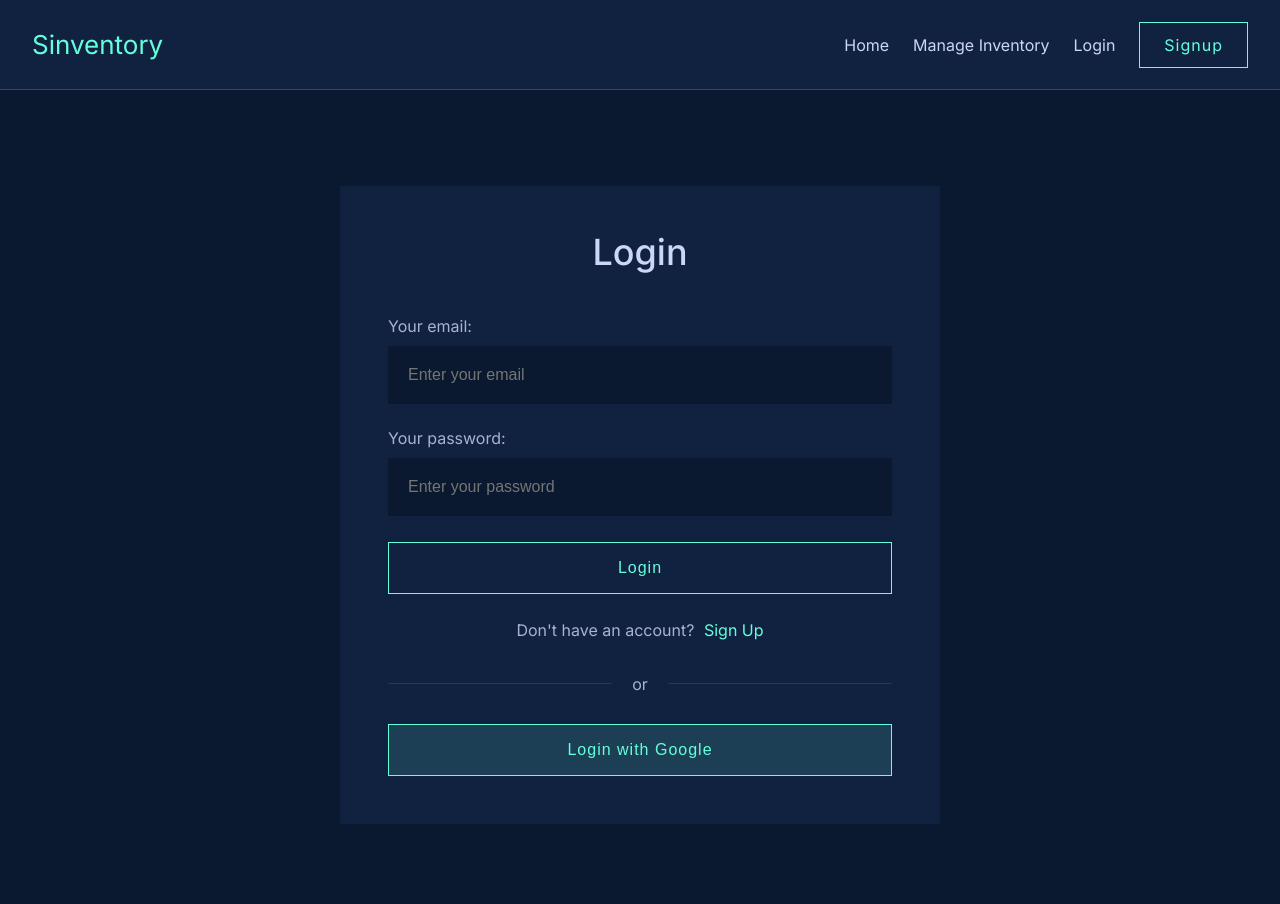
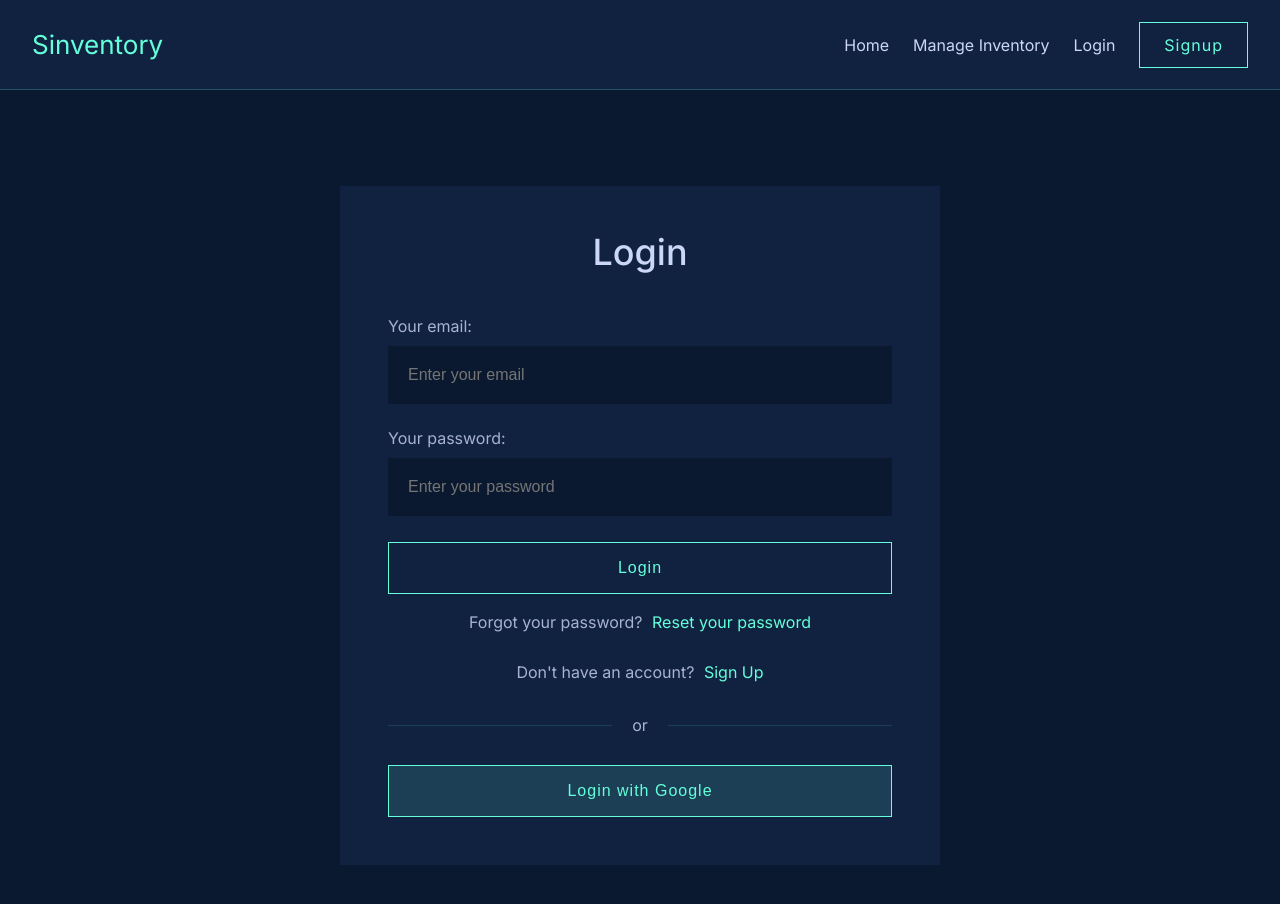
Before and after one commit to tanvirch0750/Sports-Zone-Inventory---Client, a React (Create React App) app: page /login in a window 1280 px wide. Shown: the top 904 px of the page. Built offline with nearby package versions, Linux system fonts and the light colour scheme; no server answers.

Commit message:
implemented toast and password reset functionality

```diff
--- a/package.json
+++ b/package.json
@@ -14,6 +14,7 @@
     "react-hook-form": "^7.30.0",
     "react-router-dom": "^6.3.0",
     "react-scripts": "5.0.1",
+    "react-toastify": "^8.2.0",
     "web-vitals": "^2.1.4",
     "yup": "^0.32.11"
   },
--- a/src/Authentication/Form.css
+++ b/src/Authentication/Form.css
@@ -53,6 +53,23 @@
   font-size: 1.6rem;
 }
 
+.forgot-password--text {
+  text-align: center;
+  font-size: 1.6rem;
+  margin-top: 1.6rem;
+}
+
+.forgot-password--text span {
+  color: var(--color-secondary);
+  cursor: pointer;
+  margin-left: 0.5rem;
+  transition: 300ms;
+}
+
+.forgot-password--text span:hover {
+  color: rgba(100, 255, 219, 0.76);
+}
+
 .form-control input:focus,
 .form-control select:focus {
   outline: none;
--- a/src/Authentication/Login/Login.jsx
+++ b/src/Authentication/Login/Login.jsx
@@ -1,16 +1,24 @@
 import React, { useEffect, useState } from "react";
-import { useSignInWithEmailAndPassword } from "react-firebase-hooks/auth";
+import {
+  useSendPasswordResetEmail,
+  useSignInWithEmailAndPassword,
+} from "react-firebase-hooks/auth";
 import { useForm } from "react-hook-form";
 import { Link, useLocation, useNavigate } from "react-router-dom";
+import { toast, ToastContainer } from "react-toastify";
+import "react-toastify/dist/ReactToastify.css";
 import auth from "../../Firebase/Firebase.init";
 import "../Form.css";
 import Social from "../Social/Social";
 import "./Login.css";
 
 const Login = () => {
+  const [formdata, setFormData] = useState({});
   const [customError, setCustomError] = useState("");
   const [signInWithEmailAndPassword, user, loading, error] =
     useSignInWithEmailAndPassword(auth);
+  const [sendPasswordResetEmail, sending, errorReset] =
+    useSendPasswordResetEmail(auth);
   const {
     register,
     handleSubmit,
@@ -33,6 +41,7 @@ const Login = () => {
   });
 
   const onSubmit = (data) => {
+    setFormData(data);
     signInWithEmailAndPassword(data.email, data.password);
   };
 
@@ -42,6 +51,39 @@ const Login = () => {
     }
   }, [user, navigate, from]);
 
+  const handleResetEmail = async () => {
+    console.log();
+    if (formdata.email) {
+      await sendPasswordResetEmail(formdata.email);
+    }
+
+    console.log(formdata.email);
+    if (!formdata.email) {
+      toast(
+        "Please enter your email. After write your email plese hit enter then click reset button",
+        {
+          position: "top-right",
+          autoClose: 5000,
+          hideProgressBar: false,
+          closeOnClick: true,
+          pauseOnHover: true,
+          draggable: true,
+          progress: undefined,
+        }
+      );
+    } else {
+      toast("A password reset link was sent to your email", {
+        position: "top-right",
+        autoClose: 5000,
+        hideProgressBar: false,
+        closeOnClick: true,
+        pauseOnHover: true,
+        draggable: true,
+        progress: undefined,
+      });
+    }
+  };
+
   return (
     <section className="login">
       <div className="container login-inner">
@@ -50,6 +92,7 @@ const Login = () => {
           <form onSubmit={handleSubmit(onSubmit)}>
             <div className="form-control">
               <label htmlFor="name">Your email:</label>
+
               <input
                 {...register("email", {
                   required: "Please provide your email address",
@@ -73,6 +116,21 @@ const Login = () => {
             {customError && <p className="error-message">{customError}</p>}
             <input type="submit" className="btn form-btn" value="Login" />
           </form>
+          <ToastContainer
+            position="top-right"
+            autoClose={5000}
+            hideProgressBar={false}
+            newestOnTop={false}
+            closeOnClick
+            rtl={false}
+            pauseOnFocusLoss
+            draggable
+            pauseOnHover
+          />
+          <p className="forgot-password--text">
+            Forgot your password?{" "}
+            <span onClick={handleResetEmail}>Reset your password</span>
+          </p>
           <p className="login-signup-text">
             Don't have an account?{" "}
             <Link to="/signup" className="login-signup-link">
--- a/src/index.css
+++ b/src/index.css
@@ -66,10 +66,22 @@ Medium: 11px
   --color-slate-light: #a8b2d1;
   --color-slate-lightest: #ccd6f6;
   --box-shadow: 0 2rem 3rem -1.5rem rgb(17, 34, 64);
+
+  --toastify-color-light: #112240;
+  --toastify-color-progress-light: #64ffda;
 }
 
 html {
   font-size: 62.5%;
+}
+
+.Toastify__toast-body {
+  font-size: 1.6rem !important;
+  color: #64ffda;
+  line-height: 1.4;
+}
+.Toastify__close-button {
+  color: #64ffda;
 }
 
 body {
```
Also changed, not shown: 1 other file (tests, documents, lock files or other folders).
